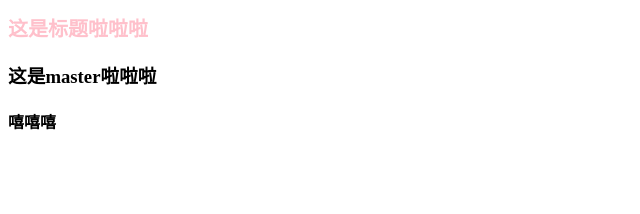
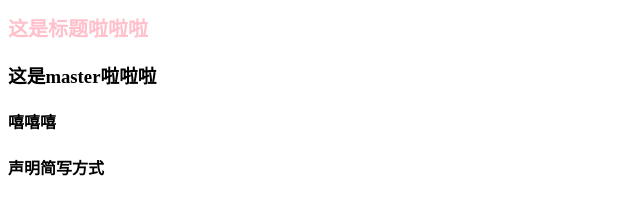
Before and after one commit to yuxiaoxue0111/test-demo, a plain HTML site: page index.html in a window 1280 px wide. Shown: the whole page, without its empty margins (0-640 px from the left). Drawn offline with Linux system fonts and the light colour scheme.

Commit message:
这是最后一次操作了

```diff
--- a/index.html
+++ b/index.html
@@ -14,6 +14,7 @@
 
     <h3>这是master啦啦啦</h3>
     <h4>嘻嘻嘻</h4>
+    <h4>声明简写方式</h4>
 </body>
 
 </html>
```
